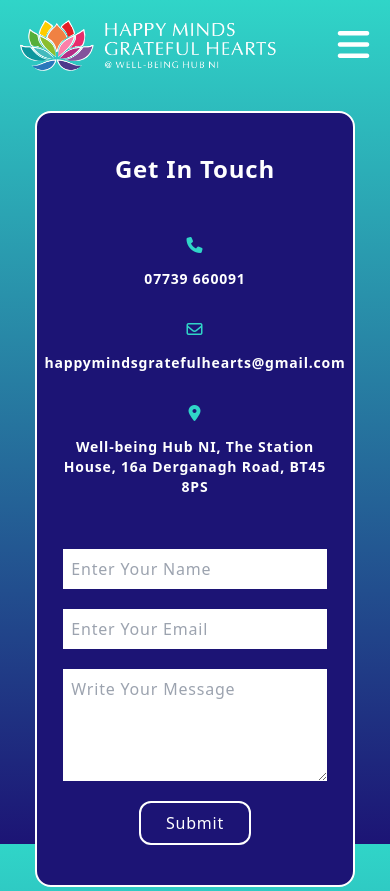
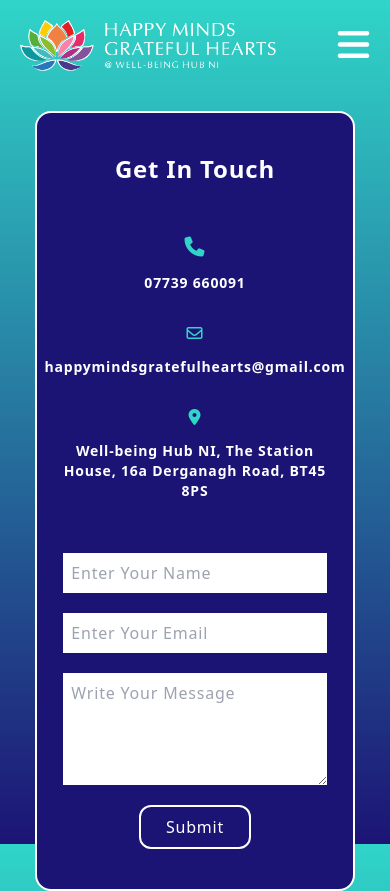
Before and after one commit to LukeOkane99/HappyMindsGratefulHearts, a website: page contact.html in a window 390 px wide. Shown: the top 891 px of the page. Drawn offline with Linux system fonts and the light colour scheme.

Commit message:
testing increased icon size for contact section on mobile

```diff
--- a/contact.html
+++ b/contact.html
@@ -115,7 +115,7 @@
           </h1>
           <div class="space-y-8 font-bold py-8 lg:px-20">
             <div class="flex flex-col space-y-4">
-              <i class="fa-solid fa-phone md:text-3xl text-color-third"></i>
+              <i class="fa-solid fa-phone text-xl md:text-3xl text-color-third"></i>
               <p class="text-sm md:text-xl lg:text-2xl">07739 660091</p>
             </div>
             <div class="flex flex-col space-y-4">
```
